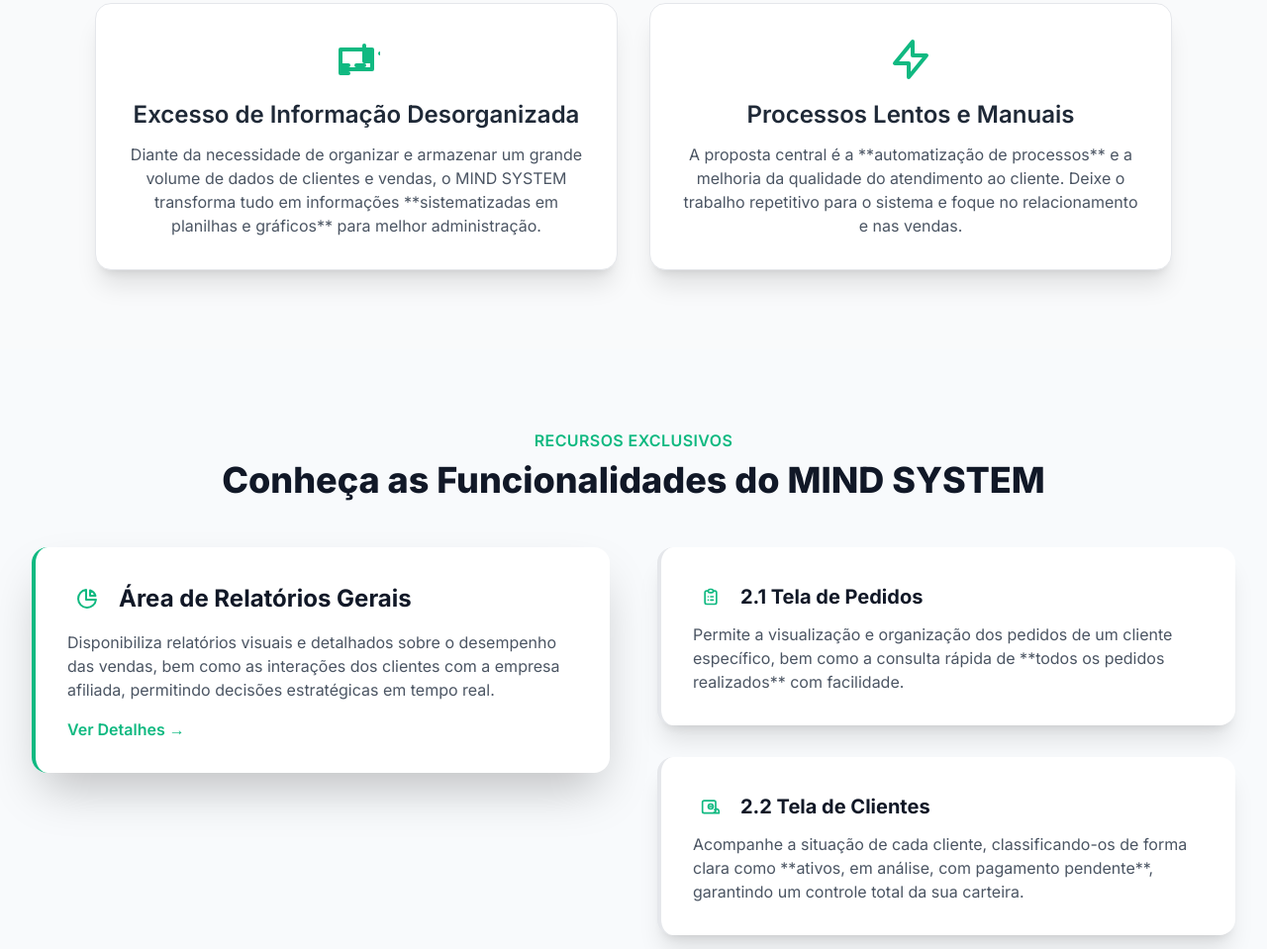
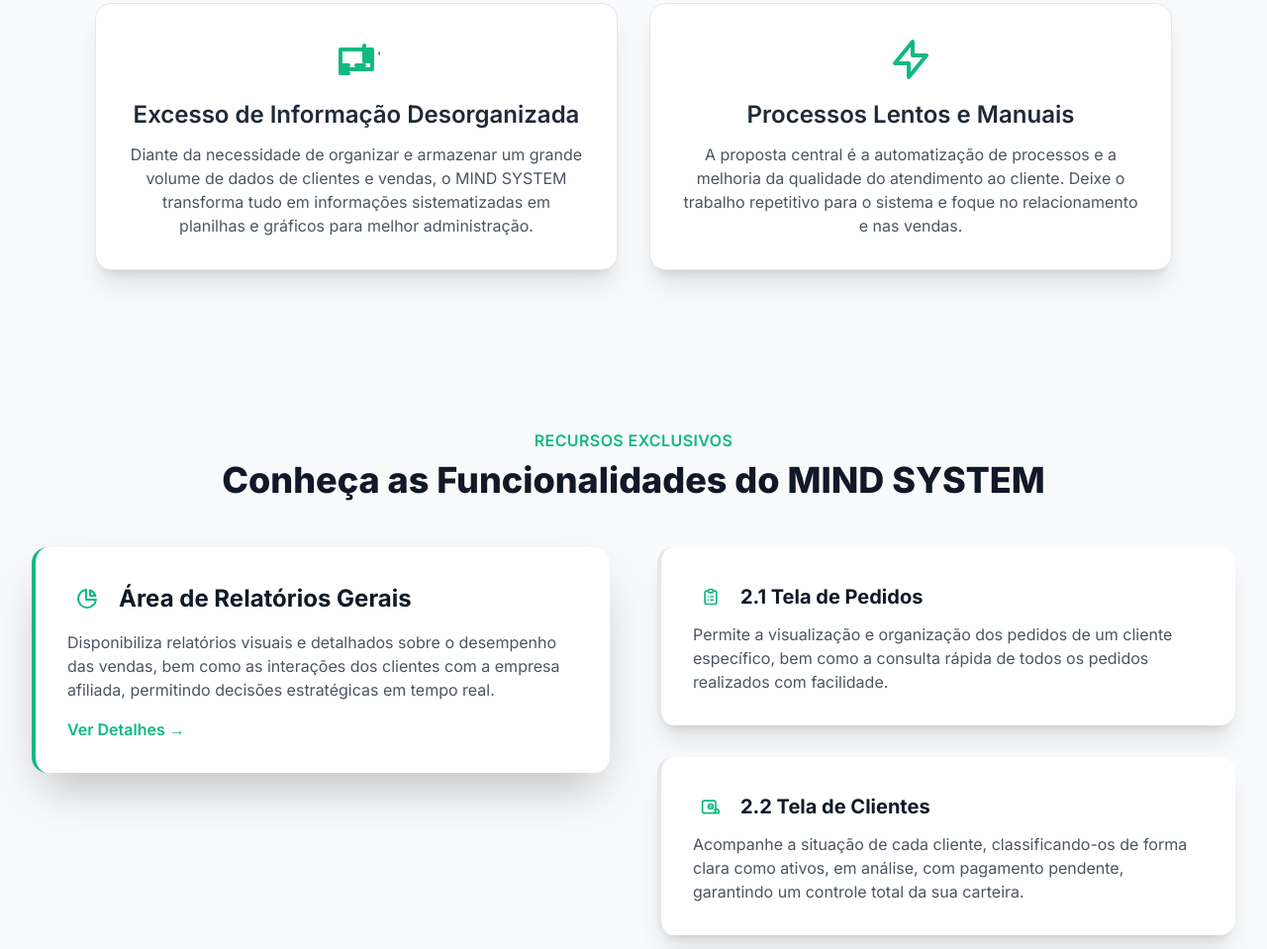
Before and after one commit to nathalia-renata/MIND-SYSTEM, a plain HTML site: page index.html in a window 1280 px wide. Shown: the part 893-1852 px from the top of the page at 99% size. Drawn offline with nearby package versions, Linux system fonts and the light colour scheme.

Commit message:
index.html

```diff
--- a/index.html
+++ b/index.html
@@ -46,7 +46,7 @@
                         Gestão de Vendas e Clientes <span class="text-mind-system block md:inline">na Palma da Mão.</span>
                     </h1>
                     <p class="text-xl text-gray-600 mb-8">
-                        A ferramenta foi desenvolvida com o intuito de oferecer funcionalidades **rápidas, práticas e intuitivas**, aprimorando o desempenho dos seus vendedores e a qualidade do atendimento.
+                        A ferramenta foi desenvolvida com o intuito de oferecer funcionalidades rápidas, práticas e intuitivas, aprimorando o desempenho dos seus vendedores e a qualidade do atendimento.
                     </p>
                     <a href="#funcionalidades" class="bg-mind-system text-white px-8 py-4 text-lg rounded-xl font-bold shadow-2xl shadow-mind-system/50 hover:bg-emerald-600 transition duration-300 inline-block transform hover:-translate-y-0.5">
                         Descubra Como
@@ -77,7 +77,7 @@
                         <svg class="w-12 h-12 text-mind-system mx-auto mb-4" fill="none" stroke="currentColor" viewBox="0 0 24 24" xmlns="http://www.w3.org/2000/svg"><path stroke-linecap="round" stroke-linejoin="round" stroke-width="2" d="M4 7v10h4m-4-2v-4m0 4h4m-4 0v4h4m4-4h4m0-4h4m-4-2v-4m0 4h4m-4 0v4h4m4-4h4m0-4h4m-4-2v-4m0 4h4m-4 0v4h4M4 7h16M4 17h16M4 7v10m16-10v10"></path></svg>
                         <h3 class="text-2xl font-semibold mb-3 text-gray-800">Excesso de Informação Desorganizada</h3>
                         <p class="text-gray-600">
-                            Diante da necessidade de organizar e armazenar um grande volume de dados de clientes e vendas, o MIND SYSTEM transforma tudo em informações **sistematizadas em planilhas e gráficos** para melhor administração.
+                            Diante da necessidade de organizar e armazenar um grande volume de dados de clientes e vendas, o MIND SYSTEM transforma tudo em informações sistematizadas em planilhas e gráficos para melhor administração.
                         </p>
                     </div>
 
@@ -86,7 +86,7 @@
                         <svg class="w-12 h-12 text-mind-system mx-auto mb-4" fill="none" stroke="currentColor" viewBox="0 0 24 24" xmlns="http://www.w3.org/2000/svg"><path stroke-linecap="round" stroke-linejoin="round" stroke-width="2" d="M13 10V3L4 14h7v7l9-11h-7z"></path></svg>
                         <h3 class="text-2xl font-semibold mb-3 text-gray-800">Processos Lentos e Manuais</h3>
                         <p class="text-gray-600">
-                            A proposta central é a **automatização de processos** e a melhoria da qualidade do atendimento ao cliente. Deixe o trabalho repetitivo para o sistema e foque no relacionamento e nas vendas.
+                            A proposta central é a automatização de processos e a melhoria da qualidade do atendimento ao cliente. Deixe o trabalho repetitivo para o sistema e foque no relacionamento e nas vendas.
                         </p>
                     </div>
                 </div>
@@ -134,7 +134,7 @@
                                 2.1 Tela de Pedidos
                             </h3>
                             <p class="text-gray-600">
-                                Permite a visualização e organização dos pedidos de um cliente específico, bem como a consulta rápida de **todos os pedidos realizados** com facilidade.
+                                Permite a visualização e organização dos pedidos de um cliente específico, bem como a consulta rápida de todos os pedidos realizados com facilidade.
                             </p>
                         </div>
 
@@ -147,7 +147,7 @@
                                 2.2 Tela de Clientes
                             </h3>
                             <p class="text-gray-600">
-                                Acompanhe a situação de cada cliente, classificando-os de forma clara como **ativos, em análise, com pagamento pendente**, garantindo um controle total da sua carteira.
+                                Acompanhe a situação de cada cliente, classificando-os de forma clara como ativos, em análise, com pagamento pendente, garantindo um controle total da sua carteira.
                             </p>
                         </div>
 
@@ -173,7 +173,7 @@
                                 2.4 ChatBot e Atendente Virtual
                             </h3>
                             <p class="text-gray-600">
-                                Ferramenta que viabiliza a **comunicação entre vendedores**, contando com o suporte de uma atendente virtual para facilitar o processo de vendas e a navegação.
+                                Ferramenta que viabiliza a comunicação entre vendedores**, contando com o suporte de uma atendente virtual para facilitar o processo de vendas e a navegação.
                             </p>
                         </div>
 
```
